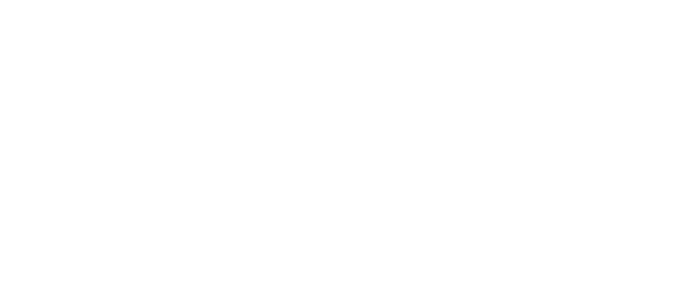
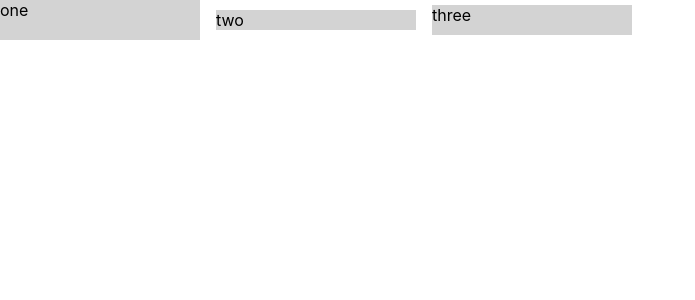
Before and after one commit to museMKUltra/rayout-system, a React (Create React App) app: page / in a window 1280 px wide. Shown: the top 300 px of the page, without its empty margins (0-695 px from the left). Built offline with nearby package versions, Linux system fonts and the light colour scheme.

Commit message:
add components & stories of RayoutColumns

```diff
--- a/src/App.js
+++ b/src/App.js
@@ -1,9 +1,8 @@
 import React from 'react'
 import './App.css'
-import { ThemeProvider } from 'styled-components'
 import styled from 'styled-components'
 import { layout } from 'styled-system'
-import theme from './configs/theme.js'
+import RayoutColumns from './components/RayoutColumns.jsx'
 
 const Div = styled.div`
 	background: lightgray;
@@ -12,9 +11,18 @@ const Div = styled.div`
 
 function App() {
 	return (
-		<ThemeProvider theme={theme}>
-			<Div></Div>
-		</ThemeProvider>
+		<RayoutColumns
+			contentMinWidth={200}
+			columnCount={10}
+			flowDirection={'row'}
+			verticalAlign={'center'}
+			gapX={3}
+			gapY={5}
+		>
+			<Div height={40}>one</Div>
+			<Div height={20}>two</Div>
+			<Div height={30}>three</Div>
+		</RayoutColumns>
 	)
 }
 
--- /dev/null
+++ b/src/components/RayoutColumns.jsx
@@ -0,0 +1,124 @@
+import React from 'react'
+import PropTypes from 'prop-types'
+import { flexbox, grid, layout, space } from 'styled-system'
+import styled, { ThemeProvider } from 'styled-components'
+import theme, { space as themeSpace } from '../configs/theme.js'
+
+const verticalAlignMapping = {
+	default: 'stretch',
+	top: 'start',
+	center: 'center',
+	bottom: 'end',
+}
+
+const Columns = styled.div`
+	${space}
+`
+
+Columns.Row = styled.div`
+	display: grid;
+	${layout}
+	${grid}
+  ${flexbox}
+`
+
+Columns.Column = styled.div`
+	columns: ${props => props.columns};
+	column-gap: ${props => props.columnGap};
+	${space}
+`
+
+Columns.Item = styled.div`
+	display: inline-grid;
+	width: 100%;
+	break-inside: avoid;
+	${space}
+`
+
+function RayoutColumns({
+	paddingTop,
+	paddingBottom,
+	paddingLeft,
+	paddingRight,
+	gapX,
+	gapY,
+	contentMinWidth,
+	columnCount,
+	flowDirection,
+	verticalAlign,
+	children,
+	...rest
+}) {
+	const isRowDirection = flowDirection === 'row'
+
+	// for row direction
+	const repeat = columnCount || 'auto-fit'
+	const minmax = contentMinWidth ? `${contentMinWidth}px` : 0
+
+	// for column direction
+	const count = columnCount || 'auto'
+	const width = contentMinWidth ? `${contentMinWidth}px` : 'auto'
+
+	return (
+		<ThemeProvider theme={theme}>
+			<Columns
+				pt={paddingTop}
+				pb={paddingBottom}
+				pl={paddingLeft}
+				pr={paddingRight}
+				{...rest}
+			>
+				{isRowDirection ? (
+					<Columns.Row
+						gridRowGap={gapX}
+						gridColumnGap={gapY}
+						gridTemplateColumns={`repeat(${repeat}, minmax(${minmax}, 1fr))`}
+						alignItems={verticalAlignMapping[verticalAlign]}
+					>
+						{children}
+					</Columns.Row>
+				) : (
+					<Columns.Column
+						columns={`${width} ${count}`}
+						columnGap={`${themeSpace[gapX]}px`}
+						mb={`-${themeSpace[gapY]}px`}
+					>
+						{React.Children.map(children, child => (
+							<Columns.Item mb={gapY}>
+								{React.cloneElement(child)}
+							</Columns.Item>
+						))}
+					</Columns.Column>
+				)}
+			</Columns>
+		</ThemeProvider>
+	)
+}
+
+RayoutColumns.propTypes = {
+	paddingTop: PropTypes.number,
+	paddingBottom: PropTypes.number,
+	paddingLeft: PropTypes.number,
+	paddingRight: PropTypes.number,
+	gapX: PropTypes.number,
+	gapY: PropTypes.number,
+	contentMinWidth: PropTypes.number,
+	columnCount: PropTypes.number,
+	flowDirection: PropTypes.oneOf(['row', 'column']),
+	verticalAlign: PropTypes.oneOf(['default', 'top', 'center', 'bottom']),
+}
+
+RayoutColumns.defaultProps = {
+	paddingTop: 0,
+	paddingBottom: 0,
+	paddingLeft: 0,
+	paddingRight: 0,
+	gapX: 0,
+	gapY: 0,
+	contentMinWidth: 0,
+	columnCount: 0,
+	flowDirection: 'row',
+	verticalAlign: 'default',
+}
+
+export default RayoutColumns
```
Also changed, not shown: 1 other file (tests, documents, lock files or other folders).
